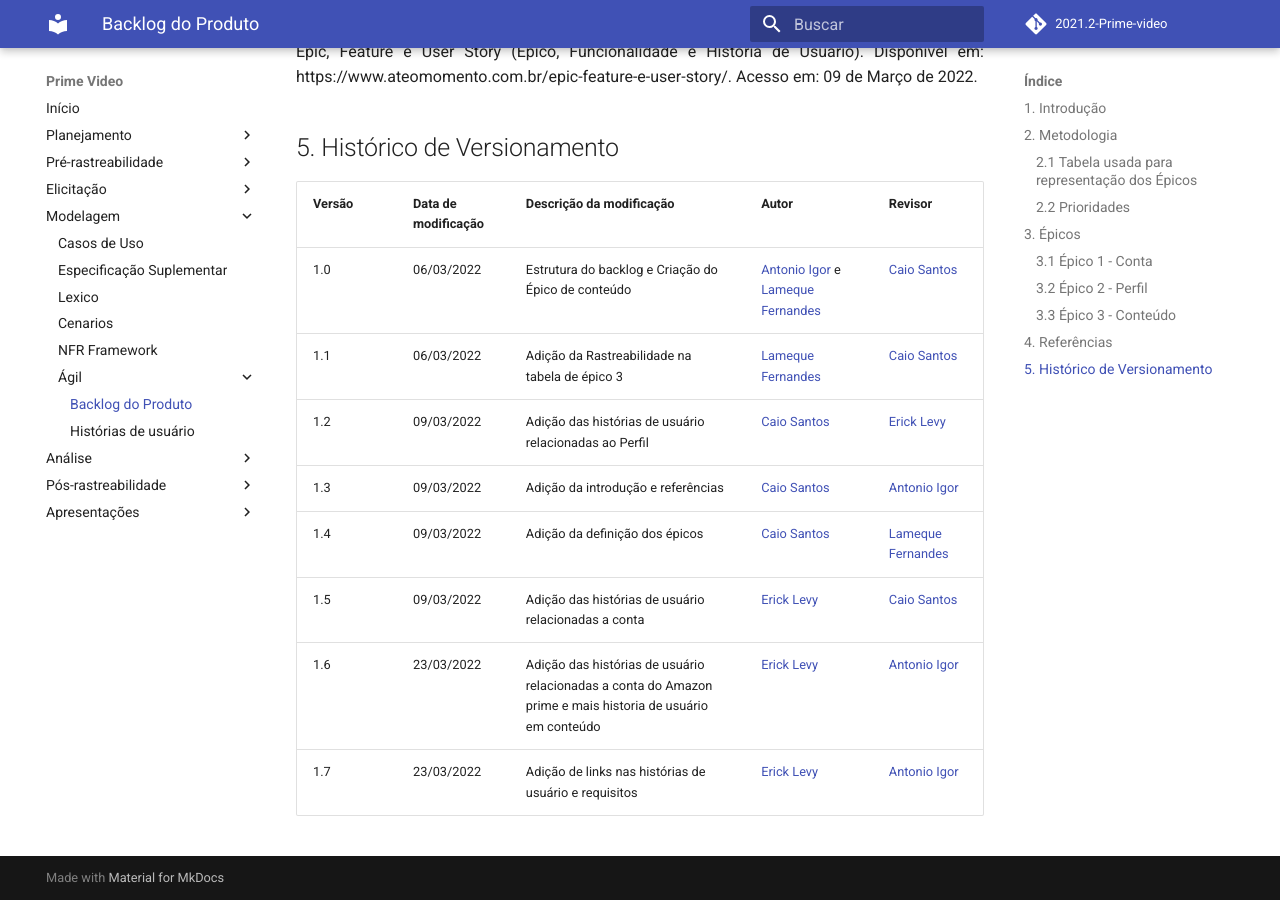
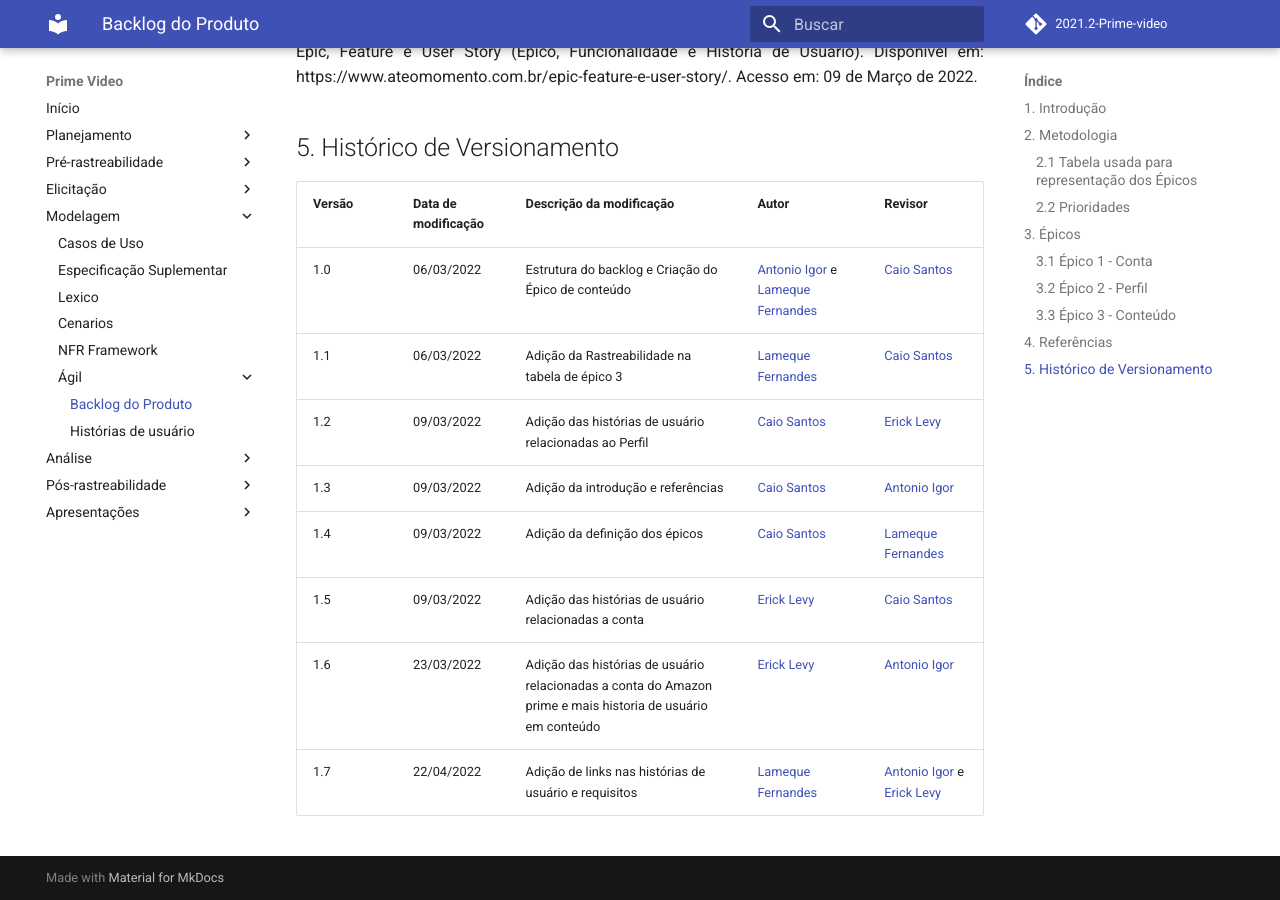
Before and after one commit to Requisitos-de-Software/2021.2-Prime-video, an MkDocs documentation site: the page built from docs/modelagem/agil/backlog.md, in a window 1280 px wide and 900 px high, scrolled down 4632 px. Built offline with MkDocs 1.6.1 and Material for MkDocs 9.7.7, drawn with Linux system fonts in a browser that asks for light colours; comment, search, counter and statistics services are not loaded.

Commit message:
adicao de referencias e etcs

```diff
--- a/docs/modelagem/agil/backlog.md
+++ b/docs/modelagem/agil/backlog.md
@@ -131,4 +131,4 @@
 |1.4|09/03/2022|Adição da definição dos épicos|[Caio Santos](https://github.com/caiobsantos)| [Lameque Fernandes](https://github.com/lamequefernandes) |
 |1.5|09/03/2022|Adição das histórias de usuário relacionadas a conta |[Erick Levy](https://github.com/ericklevy)| [Caio Santos](https://github.com/caiobsantos) |
 |1.6|23/03/2022|Adição das histórias de usuário relacionadas a conta do Amazon prime e mais historia de usuário em conteúdo |[Erick Levy](https://github.com/ericklevy)| [Antonio Igor](https://github.com/antonioigorcarvalho) |
-|1.7|23/03/2022| Adição de links nas histórias de usuário e requisitos |[Erick Levy](https://github.com/ericklevy)| [Antonio Igor](https://github.com/antonioigorcarvalho) |
+|1.7|22/04/2022| Adição de links nas histórias de usuário e requisitos |[Lameque Fernandes](https://github.com/lamequefernandes)| [Antonio Igor](https://github.com/antonioigorcarvalho) e [Erick Levy](https://github.com/ericklevy) |
```
Also changed, not shown: docs/elicitacao/priorizacao/moscow.md (+1 -0 lines), docs/pos-rastreabilidade/backward_from.md (+1 -0 lines), docs/pos-rastreabilidade/forward_from.md (+1 -0 lines).
